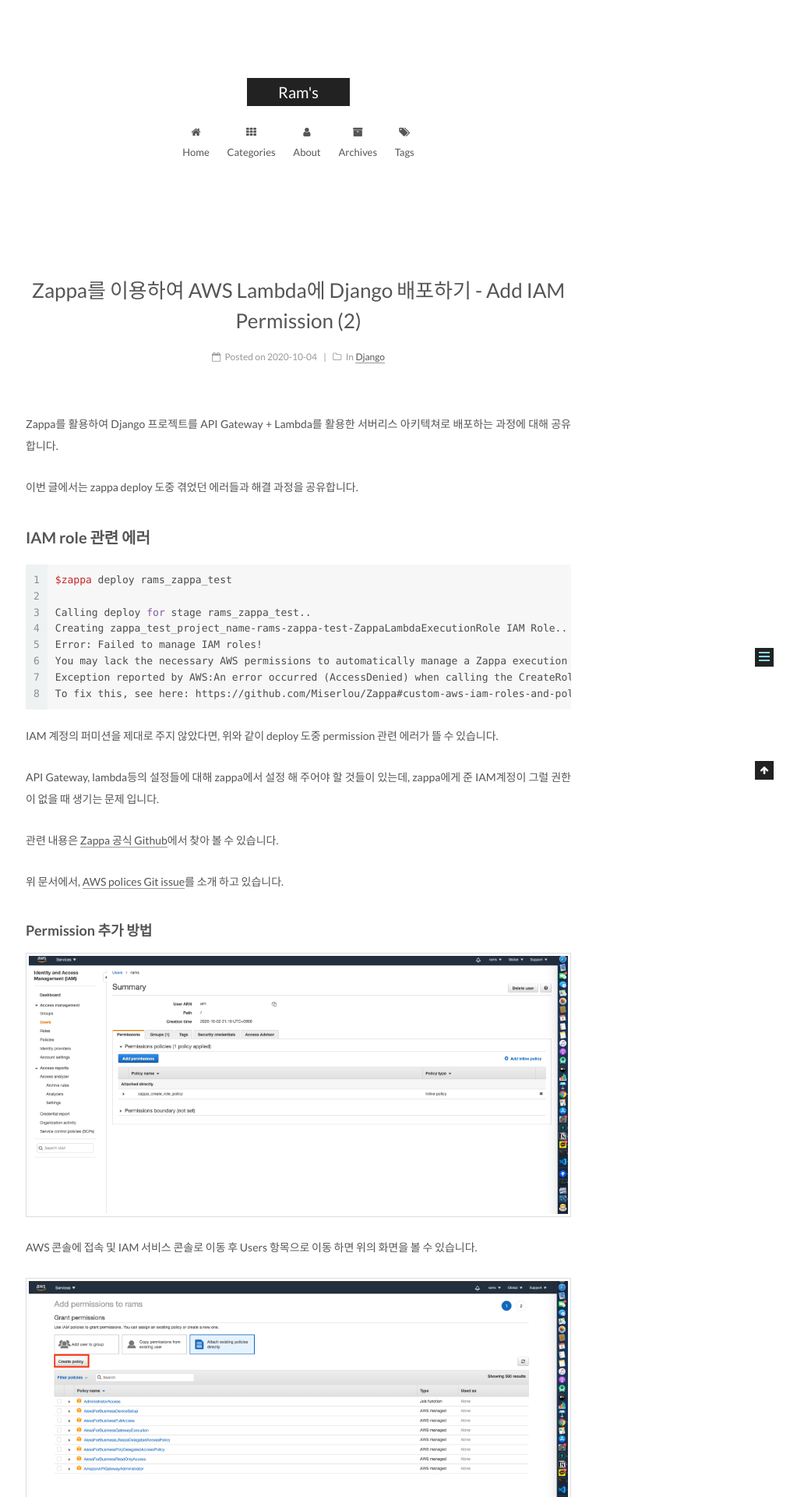
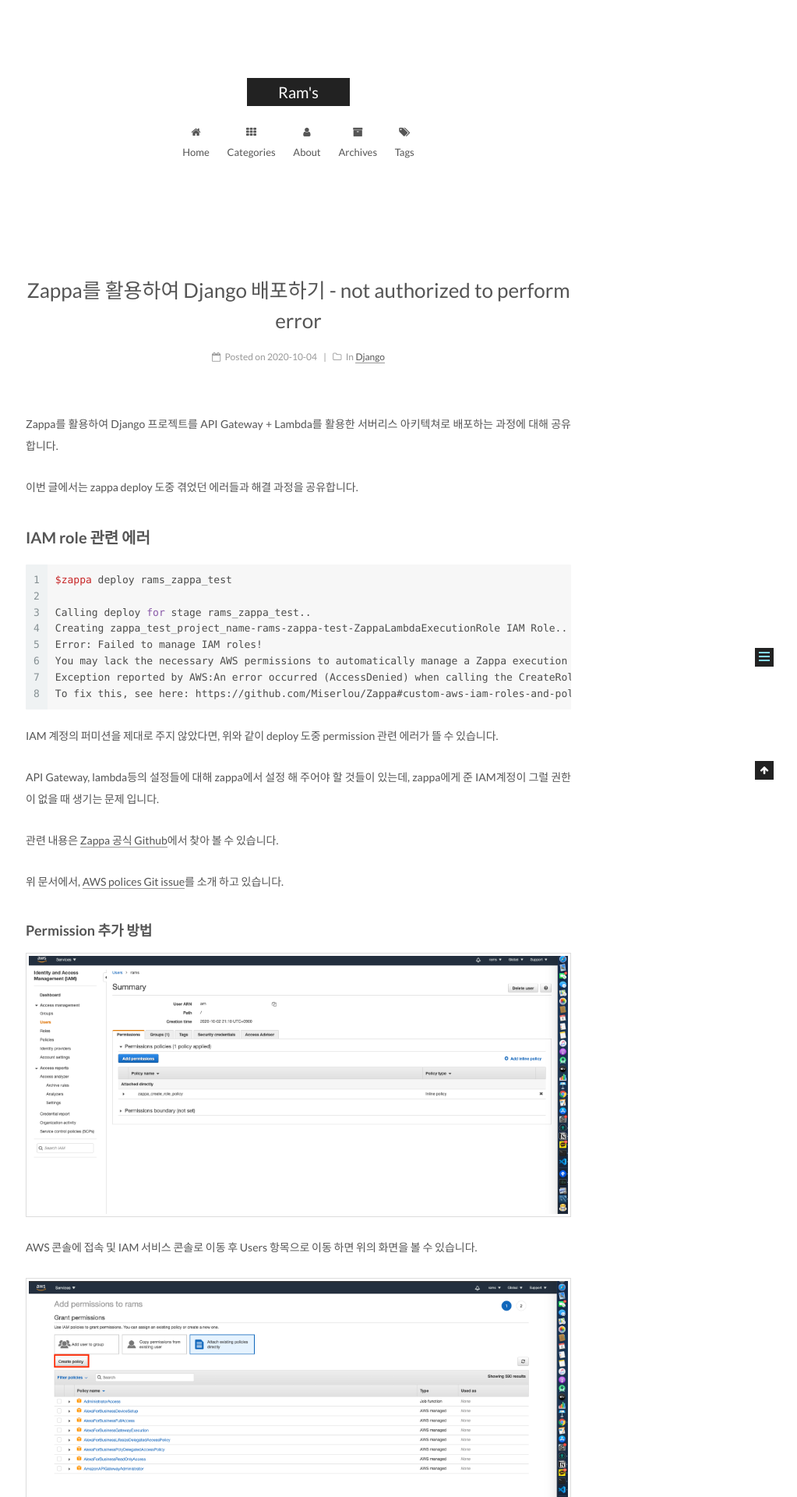
Before and after one commit to kangraemin/kangraemin.github.io, a Jekyll site: the page built from _posts/2020-10-04-django-zappa-permission.md, in a window 1280 px wide. Shown: the top 1920 px of the page at 78% size, without its empty margins (257-1280 px from the left). Built offline with Jekyll 4.4.1, drawn with Linux system fonts in a browser that asks for light colours; comment, search, counter and statistics services are not loaded; some of the changed text lies outside the part shown.

Commit message:
Change zappa titles

```diff
--- a/_posts/2020-10-04-django-zappa-permission.md
+++ b/_posts/2020-10-04-django-zappa-permission.md
@@ -1,5 +1,5 @@
 ---
-title: Zappa를 이용하여 AWS Lambda에 Django 배포하기 - Add IAM Permission (2)
+title: Zappa를 활용하여 Django 배포하기 - not authorized to perform error
 date: 2020-10-04
 categories:
  - Django
```
Also changed, not shown: _posts/2020-10-03-django-zappa-serverless.md (+1 -1 lines).
